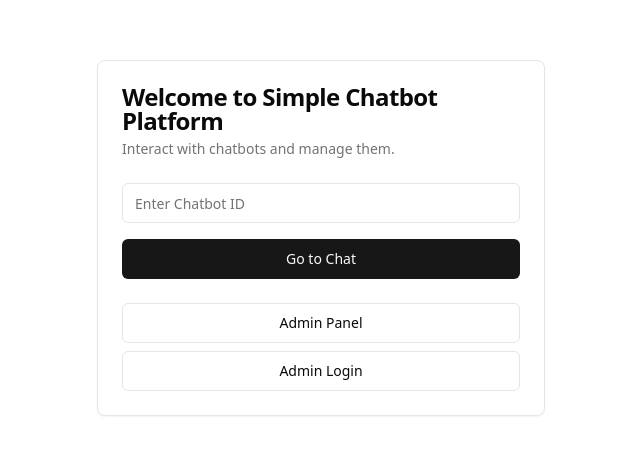
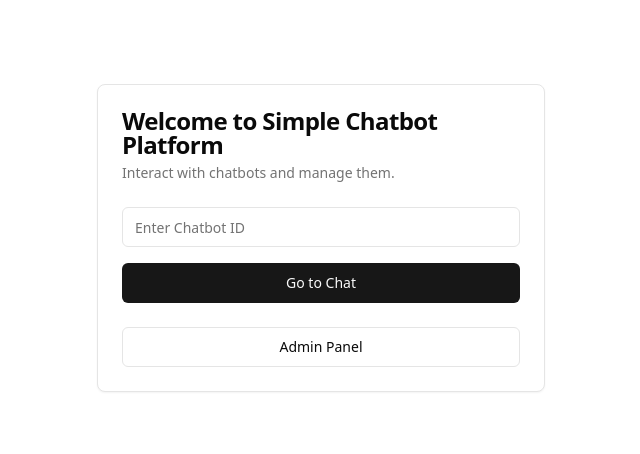
Before and after one commit to mpadronm90/simple-chatbot-platform, a Next.js app: page / in a window 1280 px wide. Shown: the part 162-616 px from the top of the page, without its empty margins (319-959 px from the left). Built offline with nearby package versions, Linux system fonts and the light colour scheme; no server answers.

Commit message:
Fixing actions

```diff
--- a/src/app/page.tsx
+++ b/src/app/page.tsx
@@ -39,9 +39,6 @@ export default function Home() {
           <Link href="/admin" className="w-full">
             <Button variant="outline" className="w-full">Admin Panel</Button>
           </Link>
-          <Link href="/admin/auth?type=login" className="w-full">
-            <Button variant="outline" className="w-full">Admin Login</Button>
-          </Link>
         </CardFooter>
       </Card>
     </main>
```
